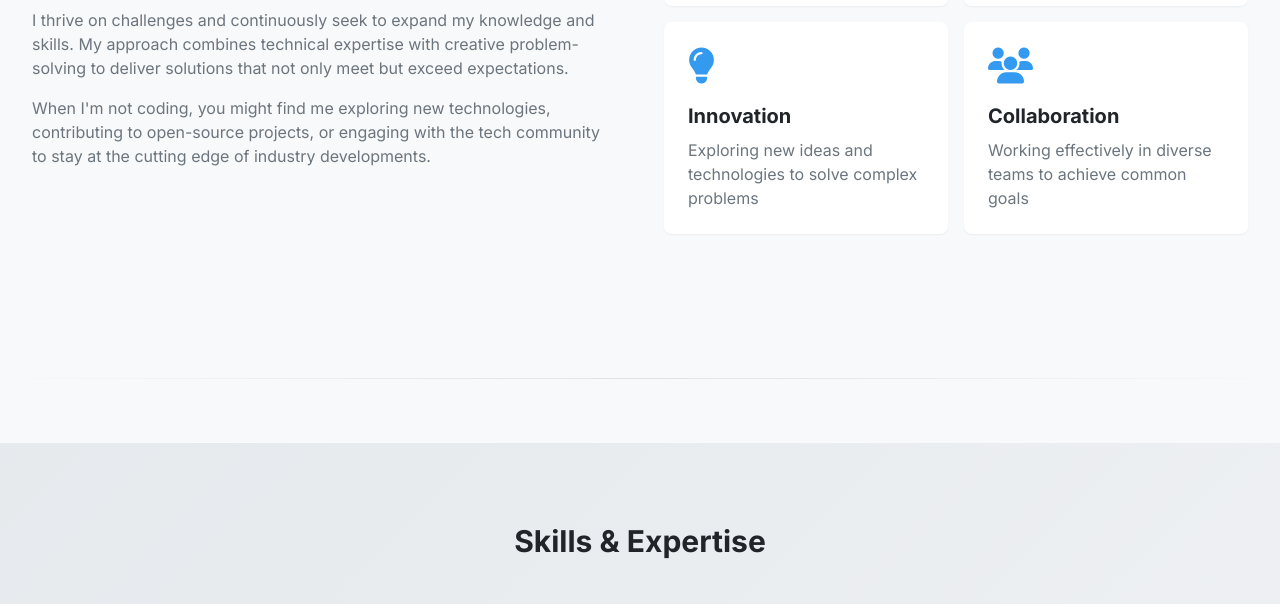
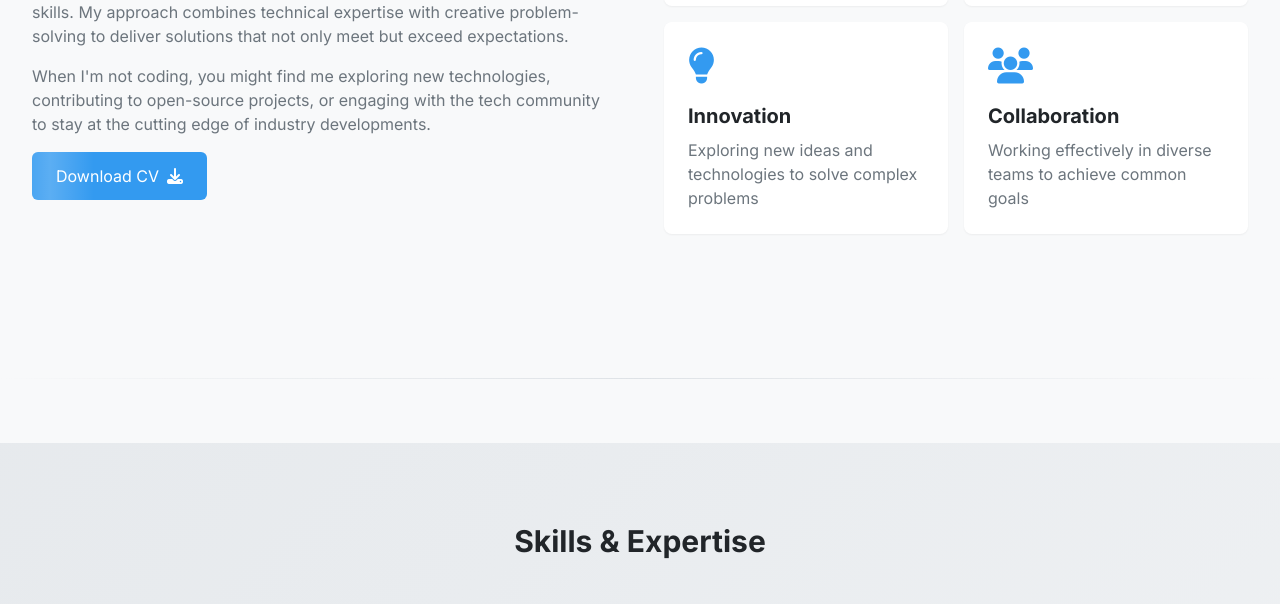
Before and after one commit to Aditya-01-code/Portfollio-website, a plain HTML site: page mypage.html in a window 1280 px wide. Shown: the part 943-1547 px from the top of the page. Drawn offline with nearby package versions, Linux system fonts and the light colour scheme.

Commit message:
resume added

```diff
--- a/mypage.html
+++ b/mypage.html
@@ -668,6 +668,16 @@ document.addEventListener('DOMContentLoaded', () => {
                     <p class="text-accent">
                         When I'm not coding, you might find me exploring new technologies, contributing to open-source projects, or engaging with the tech community to stay at the cutting edge of industry developments.
                     </p>
+                    <div class="pt-4 flex justify-start">
+                    <a href="assets/resume.pdf" download class="px-6 py-3 bg-highlight text-white rounded-md hover:bg-primary transition-all btn-hover shimmer flex items-center">
+                    <span>Download CV</span>
+                        <span class="ml-2">
+                        <i class="fas fa-download"></i>
+                            </span>
+                        </a>
+
+<!-- Then comes the closing div for the left column -->
+                        </div>
                 </div>
                 <div class="md:w-1/2 slide-in-right">
                     <!-- EDIT: Update your key areas -->
@@ -791,6 +801,7 @@ document.addEventListener('DOMContentLoaded', () => {
                 <h3 class="text-xl font-bold mb-6 text-primary text-center">Additional Expertise</h3>
                 <div class="grid grid-cols-2 md:grid-cols-4 gap-4">
                     <!-- EDIT: Update your additional skills -->
+
                     <div class="bg-white p-6 rounded-lg shadow-sm text-center hover-lift">
                         <div class="text-3xl mb-4 text-highlight pulse">
                             <i class="fas fa-mobile-alt"></i>
```
Also changed, not shown: 1 other file.
